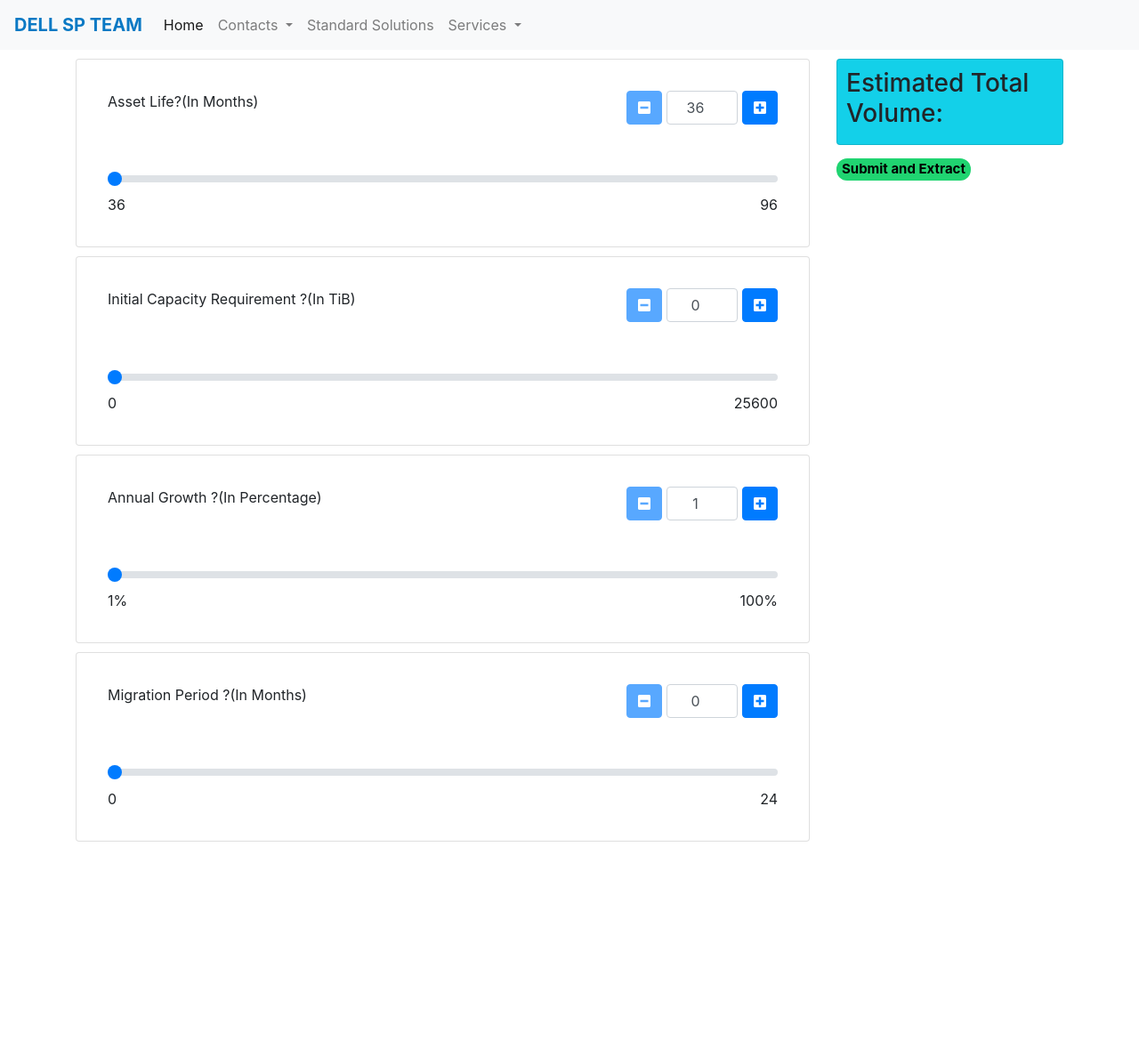
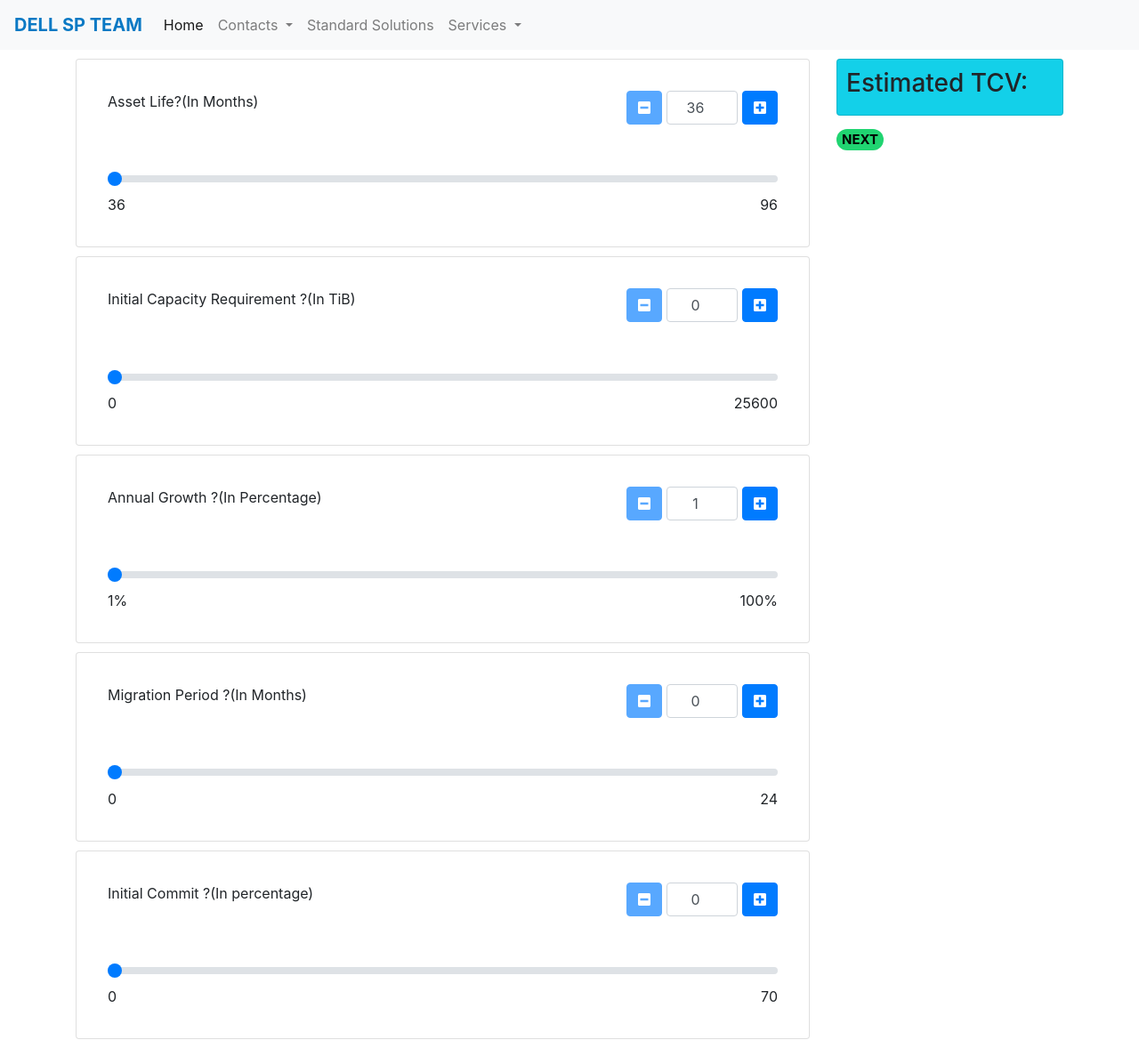
Before and after one commit to gaurav-kispotta/ProductifyMe.github.io, an Angular app: page / in a window 1280 px wide. Shown: the whole page at 89% size. Before the commit the page ends 956 px from the top, so only its background shows below. Built offline with nearby package versions, Linux system fonts and the light colour scheme.

Commit message:
Commit 3
Added another question list.

```diff
--- a/src/app/quotes/quote-cart/quote-cart.component.html
+++ b/src/app/quotes/quote-cart/quote-cart.component.html
@@ -1,5 +1,5 @@
 <div class="card cart-style">
-    <h3>Estimated Total Volume: </h3>
+    <h3>Estimated TCV: </h3>
 </div>
 
-<button id="Getme" style="margin-top: 1em;" type="button">Submit and Extract</button>
+<button id="Getme" style="margin-top: 1em;" type="button">NEXT</button>
--- a/src/app/quotes/quote-questions-list/quote-questions-list.component.ts
+++ b/src/app/quotes/quote-questions-list/quote-questions-list.component.ts
@@ -38,10 +38,16 @@ export class QuoteQuestionsListComponent implements OnInit {
     q3.minCount = 0;
     q3.maxCount = 24;
 
+    const q4 = new QuoteQuestions();
+    q4.questionTitle = 'Initial Commit ?(In percentage)';
+    q4.minCount = 0;
+    q4.maxCount = 70;
+
     this.quoteQuestionsService.addQestion(q);
     this.quoteQuestionsService.addQestion(q1);
     this.quoteQuestionsService.addQestion(q2);
     this.quoteQuestionsService.addQestion(q3);
+    this.quoteQuestionsService.addQestion(q4);
    }
 
   ngOnInit() {
```
Also changed, not shown: src/app/quotes/quote-questions-list/quote-questions-list.component.html (line endings or trailing spaces).
